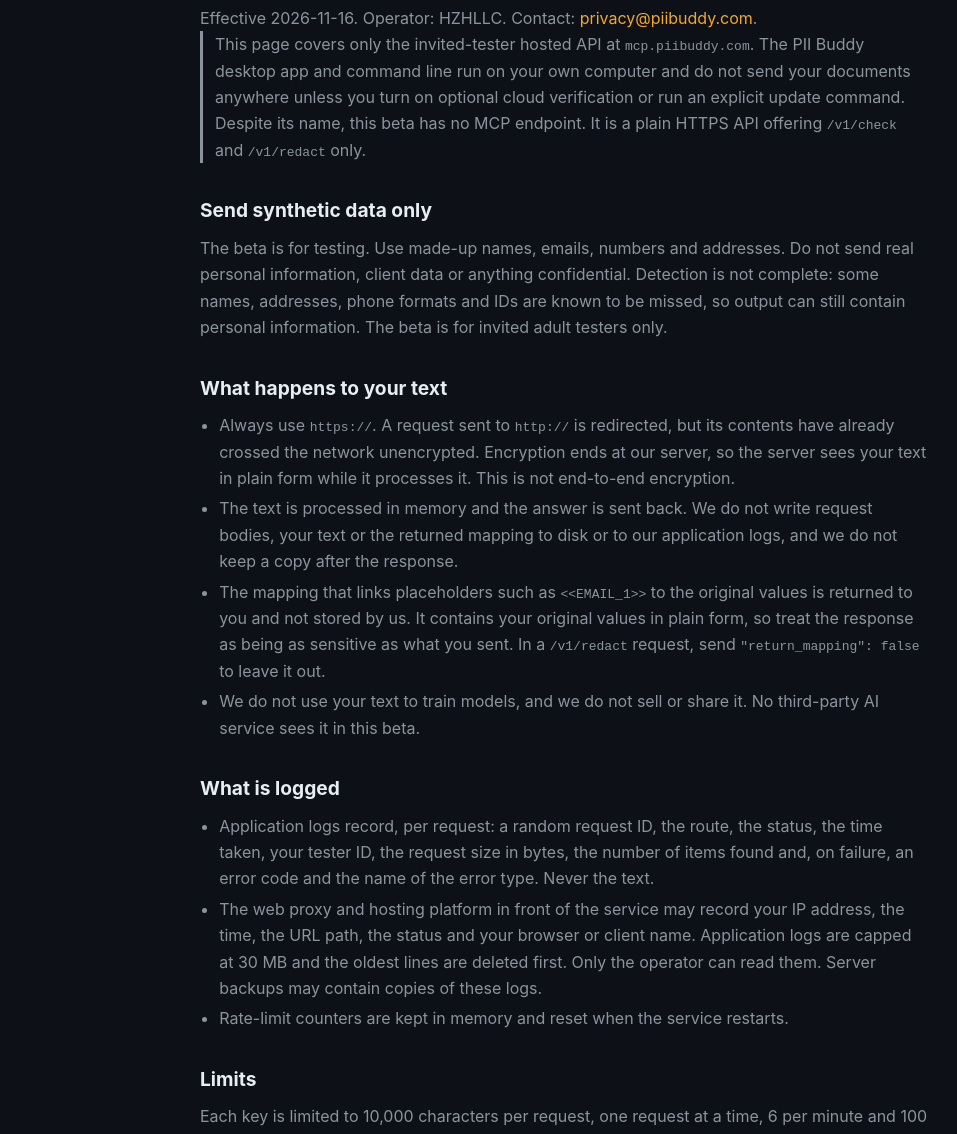
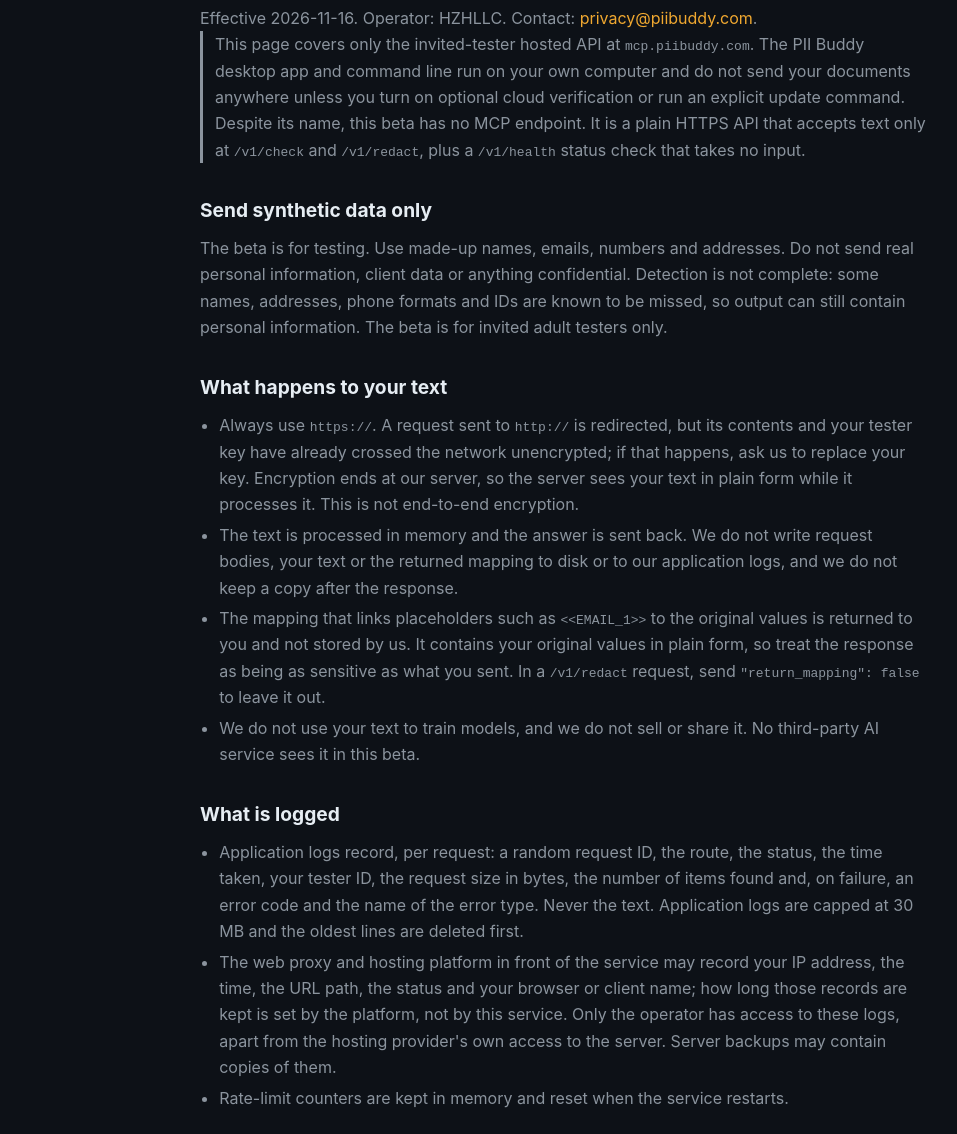
Before and after one commit to rahhbster/pii_buddy, a plain HTML site: page docs/hosted-privacy.html in a window 1280 px wide. Shown: the part 153-1287 px from the top of the page, without its empty margins (76-1033 px from the left). Drawn offline with Linux system fonts and the light colour scheme.

Commit message:
docs: privacy page wording matches the live service
Health route named, tester key covered by the http caveat, 30 MB cap
moved to the application-log bullet, proxy log retention set by the
platform, hosting provider access stated.

Co-Authored-By: Claude Opus 5.5 <noreply@anthropic.com>
Claude-Session: https://claude.ai/code/session_018yj9aTgFQ7GB7GdVFC6q5W

```diff
--- a/docs/hosted-privacy.html
+++ b/docs/hosted-privacy.html
@@ -38,7 +38,9 @@
     turn on optional cloud verification or run an explicit update command.</p>
 
     <p class="note">Despite its name, this beta has no MCP endpoint. It is a plain
-    HTTPS API offering <code>/v1/check</code> and <code>/v1/redact</code> only.</p>
+    HTTPS API that accepts text only at <code>/v1/check</code> and
+    <code>/v1/redact</code>, plus a <code>/v1/health</code> status check that takes
+    no input.</p>
 
     <h2>Send synthetic data only</h2>
     <p>The beta is for testing. Use made-up names, emails, numbers and
@@ -50,7 +52,8 @@
     <h2>What happens to your text</h2>
     <ul>
       <li>Always use <code>https://</code>. A request sent to <code>http://</code> is
-        redirected, but its contents have already crossed the network unencrypted.
+        redirected, but its contents and your tester key have already crossed the
+        network unencrypted; if that happens, ask us to replace your key.
         Encryption ends at our server, so the
         server sees your text in plain form while it processes it. This is not
         end-to-end encryption.</li>
@@ -71,12 +74,14 @@
       <li>Application logs record, per request: a random request ID, the route, the
         status, the time taken, your tester ID, the request size in bytes, the
         number of items found and, on failure, an error code and the name of the
-        error type. Never the text.</li>
+        error type. Never the text. Application logs are capped at 30 MB and the
+        oldest lines are deleted first.</li>
       <li>The web proxy and hosting platform in front of the service may record
         your IP address, the time, the URL path, the status and your browser or
-        client name. Application logs are capped at 30 MB and the oldest lines are
-        deleted first. Only the operator can read them. Server backups may contain
-        copies of these logs.</li>
+        client name; how long those records are kept is set by the platform, not
+        by this service. Only the operator has access to these logs, apart from
+        the hosting provider's own access to the server. Server backups may
+        contain copies of them.</li>
       <li>Rate-limit counters are kept in memory and reset when the service
         restarts.</li>
     </ul>
```
